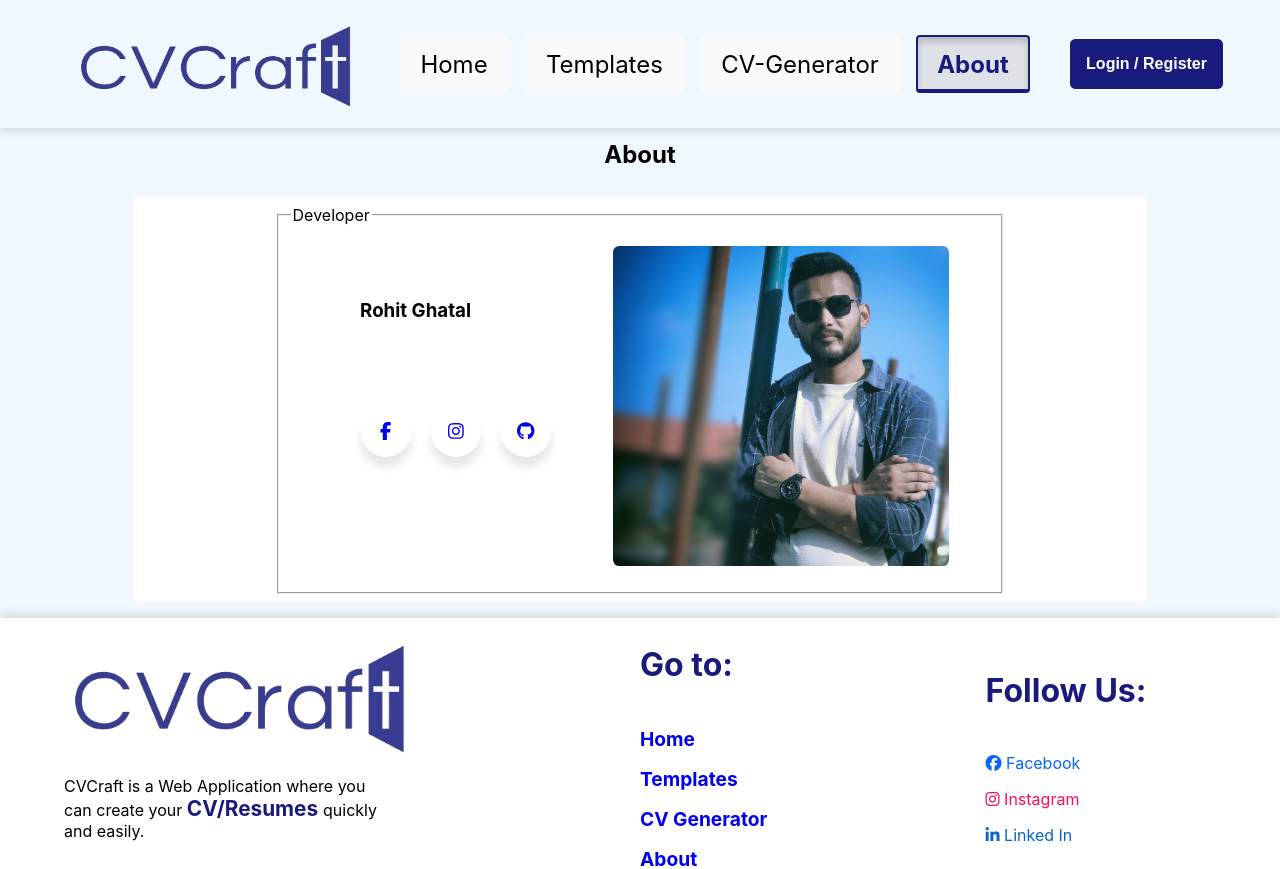
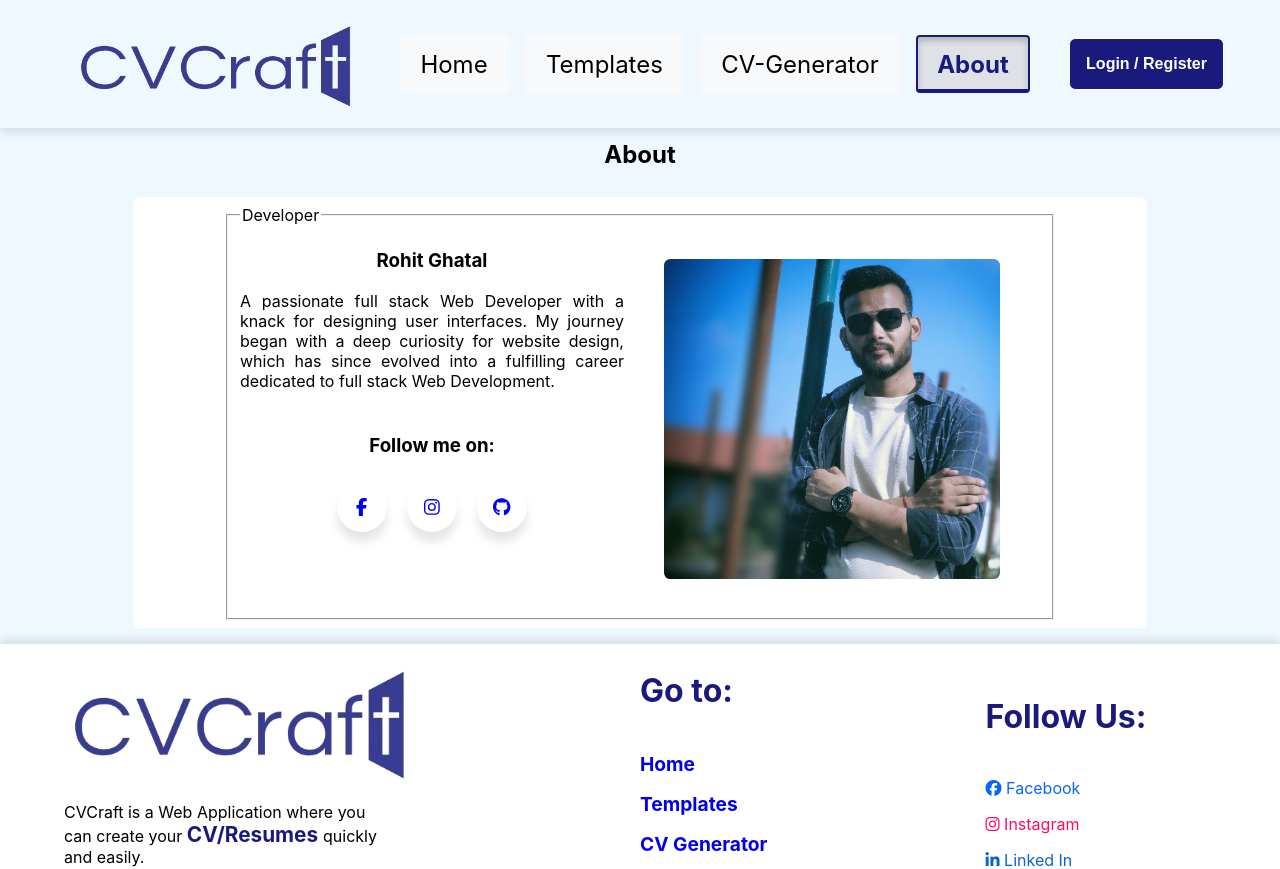
Before and after one commit to rohitghatal1/CVMaker-ReactJS, a React (Create React App) app: page /about in a window 1280 px wide. Shown: the top 869 px of the page. Built offline with nearby package versions, Linux system fonts and the light colour scheme.

Commit message:
updated code for social media section

```diff
--- a/src/components/about.css
+++ b/src/components/about.css
@@ -26,7 +26,8 @@
 }
 
 .aboutUsConponent .aboutUsContainer .owner .ownerInfo {
-    text-align: center;
+    text-align: justify;
+    width: 24rem;
 }
 
 .aboutUsConponent .aboutUsContainer .owner .ownerInfo h3 {
@@ -59,13 +60,20 @@
     font-size: 15px;
 }
 
+.aboutUsConponent .social{
+    margin-top: 1.5rem;
+    display: flex;
+    flex-direction: column;
+}
 /* Social Links Styles */
 .social .wrapper {
+    margin-top: -0.5rem;
     display: inline-flex;
     list-style: none;
+    margin-left: -2.5rem;
     height: 120px;
     width: 100%;
-    padding-top: 40px;
+    padding-top: 5px;
     justify-content: center;
 }
 
--- a/src/components/aboutUs.js
+++ b/src/components/aboutUs.js
@@ -14,9 +14,14 @@ export default function AboutUs() {
             <legend>Developer</legend>
             <div className="ownerInfo">
               <h3>Rohit Ghatal</h3>
+              <p>A passionate full stack Web Developer with a knack for designing user interfaces.
+              My journey began with a deep curiosity for website design, which has since evolved into a
+              fulfilling career dedicated to full stack Web Development.
+              </p>
 
               {/* Social Media Section */}
               <div className="social">
+              <h3>Follow me on:</h3>
                 <ul className="wrapper">
                   <li className="icon facebook">
                     <span className="tooltip">Facebook</span>
@@ -44,6 +49,7 @@ export default function AboutUs() {
               <img src={developerPhoto} alt="Developer" />
             </figure>
           </fieldset>
+
           <div className="aboutApp">
             {/* Additional content for the app description can go here */}
           </div>
```
